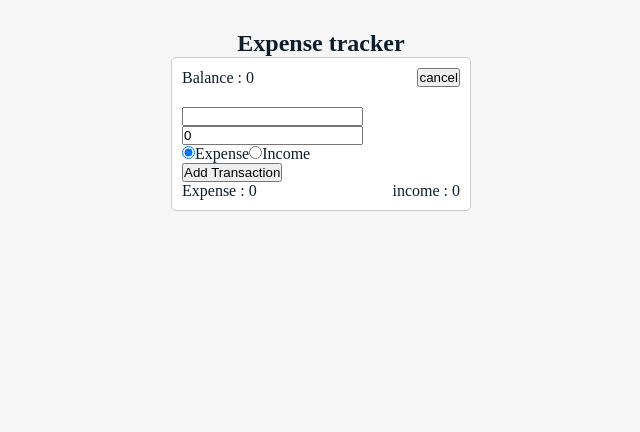
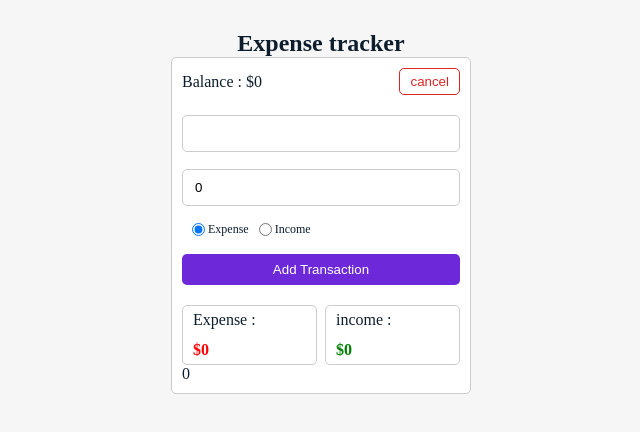
Before and after one commit to sevankeshish/expense-tracker, a React (Create React App) app: page / in a window 1280 px wide. Both pictures are taken after a click on the button "add". Shown: the top 432 px of the page, without its empty margins (319-959 px from the left). Built offline with nearby package versions, Linux system fonts and the light colour scheme.

Commit message:
dynamic and static styles

```diff
--- a/src/App.css
+++ b/src/App.css
@@ -32,3 +32,84 @@
   justify-content: space-between;
   align-items: center;
 }
+
+.expenseBox {
+  display: flex;
+  flex-direction: column;
+  align-items: flex-start;
+  justify-content: space-between;
+  height:60px;
+  width:135px;
+  border-radius: 5px;
+  border:1px solid #ccc;
+  padding: 5px 10px;
+}
+
+.expenseBox span {
+  font-weight: bold;
+  color:green;
+}
+
+.btn{
+  outline: none;
+  padding: 5px 10px;
+  background-color: #ede9fe;
+  color:#6d28d9;
+  border-radius: 5px;
+  border:1px solid #6d28d9;
+}
+
+.primary{
+  color:#ffffff;
+  background-color: #6d28d9;
+  border:none;
+  padding:8px 10px;
+}
+
+.cancel{
+  background-color: #ffffff;
+  color: #DC2626;
+  border:1px solid #DC2626;
+}
+
+form{
+  display: flex;
+  flex-direction: column;
+  min-height: 170px;
+  justify-content: space-between;
+  margin-bottom:20px;
+}
+
+input {
+  border:1px solid #ccc;
+  outline:none;
+  border-radius:5px;
+  padding:10px 12px;
+}
+
+input[type="radio"]{
+  margin-left: 10px;
+}
+
+.radioBox{
+  display: flex;
+  justify-content: flex-start;
+  align-items: center;
+  font-size: 14px;
+}
+
+.radioBox label{
+  margin-left: 3px;
+  font-size: 12px;
+}
+
+.transaction{
+  display: flex;
+  justify-content: space-between;
+  border-radius: 5px;
+  background-color: #f4f4f5;
+  padding: 10px;
+  margin-top: 15px;
+  font-weight: bold;
+  border-right: 4px solid green;
+}
--- a/src/components/OverviewComponent.jsx
+++ b/src/components/OverviewComponent.jsx
@@ -7,15 +7,19 @@ const OverviewComponent = ({incomeProps,expenseProps,AddTrancsactionProp}) => {
     return (
         <>
              <div className="topSection">
-                <p>Balance : {incomeProps - expenseProps}</p>
-                <button onClick = {()=>setIsShow((prevState) => !prevState)}>
+                <p>Balance : ${incomeProps - expenseProps}</p>
+                <button onClick = {()=>setIsShow((prevState) => !prevState)} className={`btn ${isShow && "cancel"}`}>
                     {isShow ? "cancel" : "add"}
                 </button>
             </div>
-            {isShow && <TransactionForm addTrancsaction={AddTrancsactionProp}/>}
+            {isShow && <TransactionForm addTrancsaction={AddTrancsactionProp} setIsShowprops={setIsShow}/>}
             <div className="resultSection">
-                <div>Expense : {expenseProps}</div>
-                <div>income : {incomeProps}</div>
+                <div className="expenseBox">
+                    Expense : <span style={{color:"red"}}>${expenseProps}</span>
+                </div>
+                <div className="expenseBox">
+                    income : <span>${incomeProps}</span>
+                </div>
             </div>
 
         </>
--- a/src/components/TransactionComponent.jsx
+++ b/src/components/TransactionComponent.jsx
@@ -1,8 +1,12 @@
 const TransActionComponent = ({transactionsProps}) => {
     return (
         <section>
-            {transactionsProps.map((t) => (
-                <div key={t.id}>{t.desc}</div>
+            {transactionsProps.length &&
+            transactionsProps.map((t) => (
+                <div className="transaction" style={{borderRight: t.type === "expense" && "4px solid red"}} key={t.id}>
+                    <span>{t.desc}</span>
+                    <span>$ {t.amount}</span>
+                </div>
             ))}
         </section>
      );
--- a/src/components/TransactionForm.jsx
+++ b/src/components/TransactionForm.jsx
@@ -1,6 +1,6 @@
 import { useState } from "react";
 
-const TransactionForm = ({addTrancsaction}) => {
+const TransactionForm = ({addTrancsaction, setIsShowprops}) => {
     const [formValues, setFormValues]= useState({desc:"",amount:0,type:"expense"})
 
     const changeHandler = (e) =>{
@@ -12,19 +12,20 @@ const TransactionForm = ({addTrancsaction}) => {
         e.preventDefault()
         // console.log("object");
         addTrancsaction(formValues)
+        setIsShowprops(false)
     }
 
     return (
         <form onSubmit={submitHandler}>
             <input type="text" name="desc" onChange={changeHandler} value={formValues.desc}/>
             <input type="number" name="amount" onChange={changeHandler} value={formValues.amount}/>
-            <div>
-                <input type="radio" value="expense" name="type" onChange={changeHandler} checked={formValues.type ==="expense"}/>
-                <label>Expense</label>
-                <input type="radio" value="income" name="type" onChange={changeHandler} checked={formValues.type === "income"}/>
-                <label>Income</label>
+            <div className="radioBox">
+                <input id="expense" type="radio" value="expense" name="type" onChange={changeHandler} checked={formValues.type ==="expense"}/>
+                <label htmlFor="expense">Expense</label>
+                <input id="income" type="radio" value="income" name="type" onChange={changeHandler} checked={formValues.type === "income"}/>
+                <label htmlFor="income">Income</label>
             </div>
-            <button type="submit">Add Transaction</button>
+            <button className="btn primary" type="submit">Add Transaction</button>
         </form>
      );
 }
```
